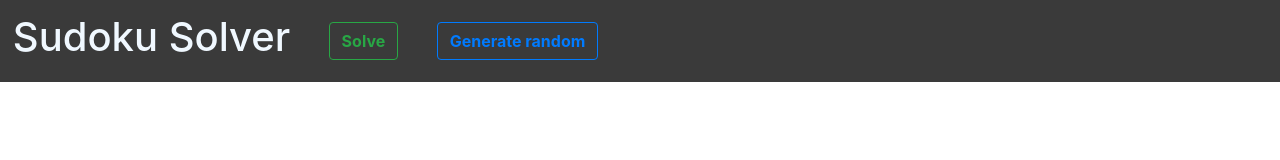
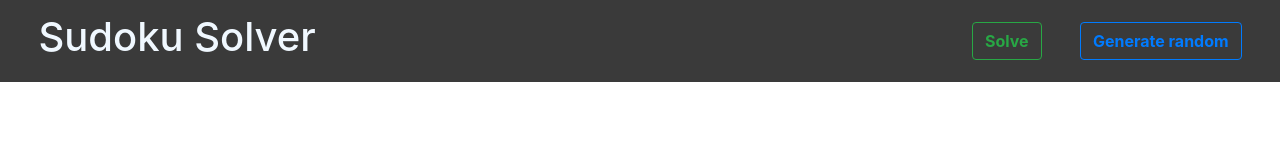
Before and after one commit to santyarellano/SudokuSolver, a plain HTML site: page index.html in a window 1280 px wide. Drawn offline with nearby package versions, Linux system fonts and the light colour scheme.

Commit message:
updated margins in nav bar

```diff
--- a/index.html
+++ b/index.html
@@ -21,7 +21,7 @@
     <header>
       <h1>Sudoku Solver</h1>
 
-      <button type="button" class="btn btn-outline-success nav_btn">
+      <button type="button" class="btn btn-outline-success ml-auto nav_btn">
         <strong>Solve</strong>
       </button>
       <button type="button" class="btn btn-outline-primary nav_btn">
--- a/styles.css
+++ b/styles.css
@@ -9,6 +9,8 @@ header {
   flex-flow: row;
   align-items: center;
   padding: 1%;
+  padding-left: 3%;
+  padding-right: 3%;
 }
 
 .nav_btn {
```
